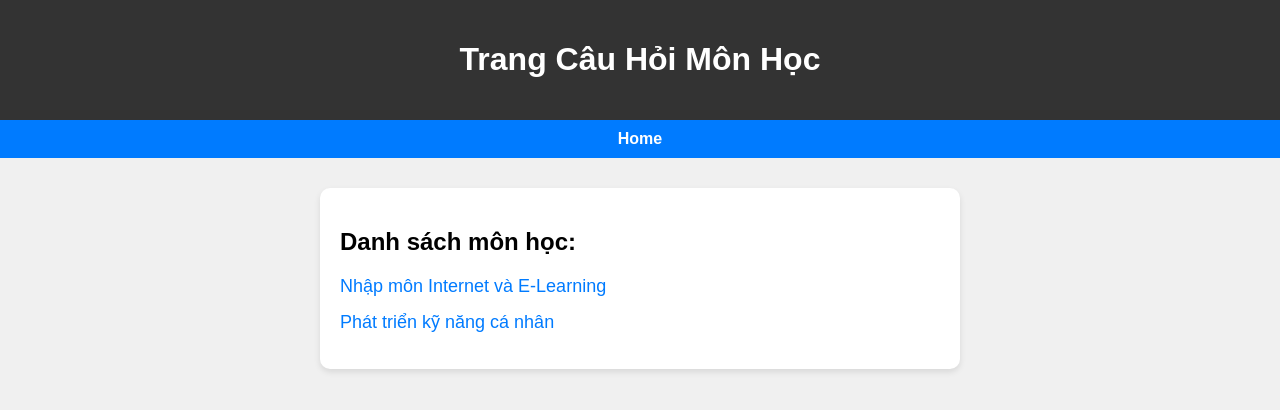
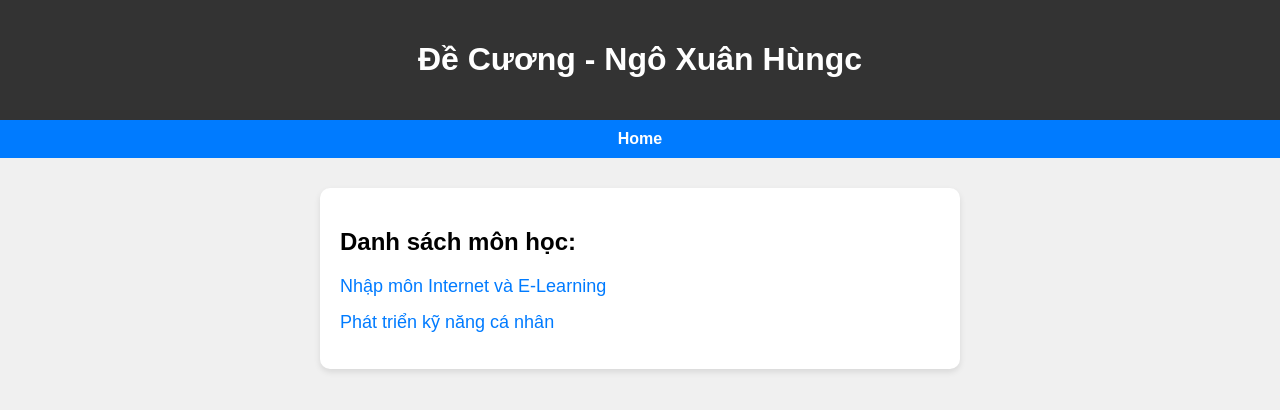
Before and after one commit to vito-911/decuong, a plain HTML site: page index.html in a window 1280 px wide. Drawn offline with Linux system fonts and the light colour scheme.

Commit message:
Update index.html

```diff
--- a/index.html
+++ b/index.html
@@ -3,7 +3,7 @@
 <head>
   <meta charset="UTF-8">
   <meta name="viewport" content="width=device-width, initial-scale=1.0">
-  <title>TNU E-LEARNING</title>
+  <title>xuanhung E-LEARNING</title>
   <style>
     body {
       font-family: sans-serif;
@@ -63,7 +63,7 @@
 <body>
 
   <header>
-    <h1>Trang Câu Hỏi Môn Học</h1>
+    <h1>Đề Cương - Ngô Xuân Hùngc</h1>
   </header>
 
   <nav>
```
